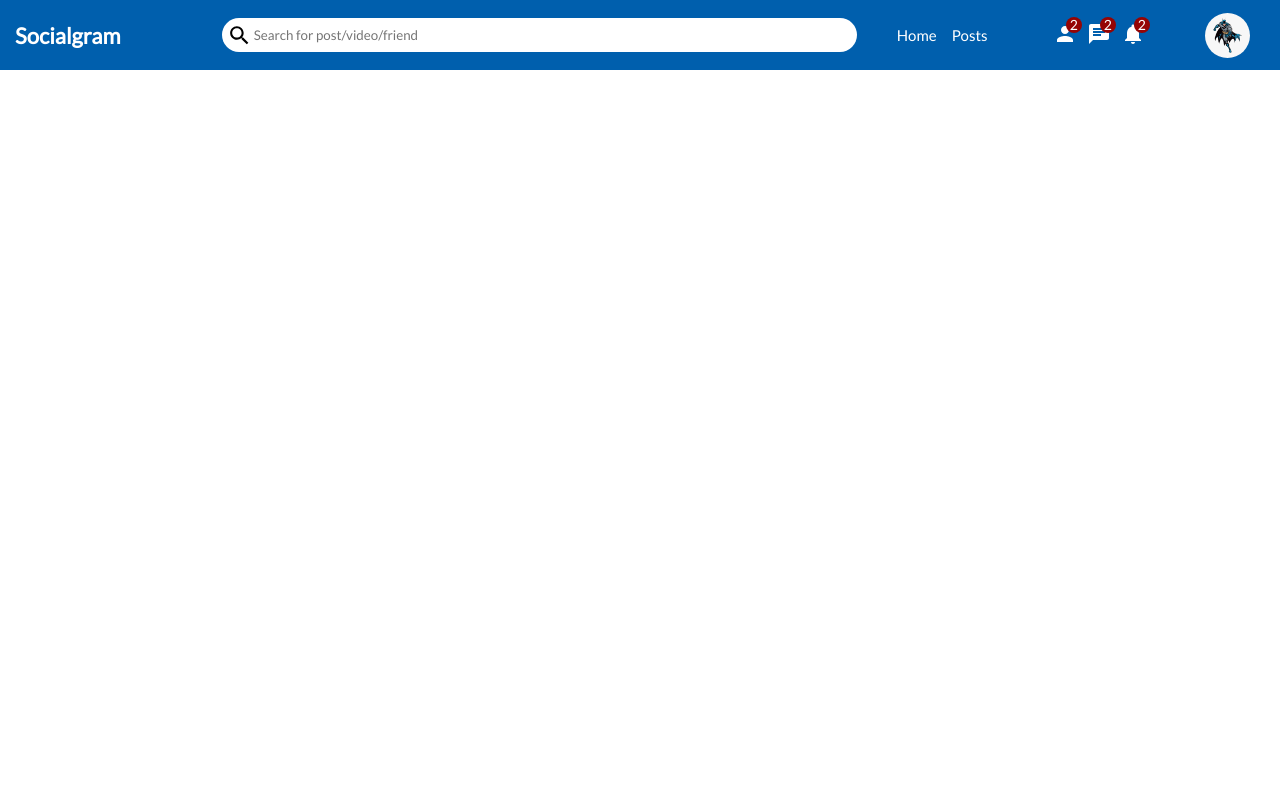
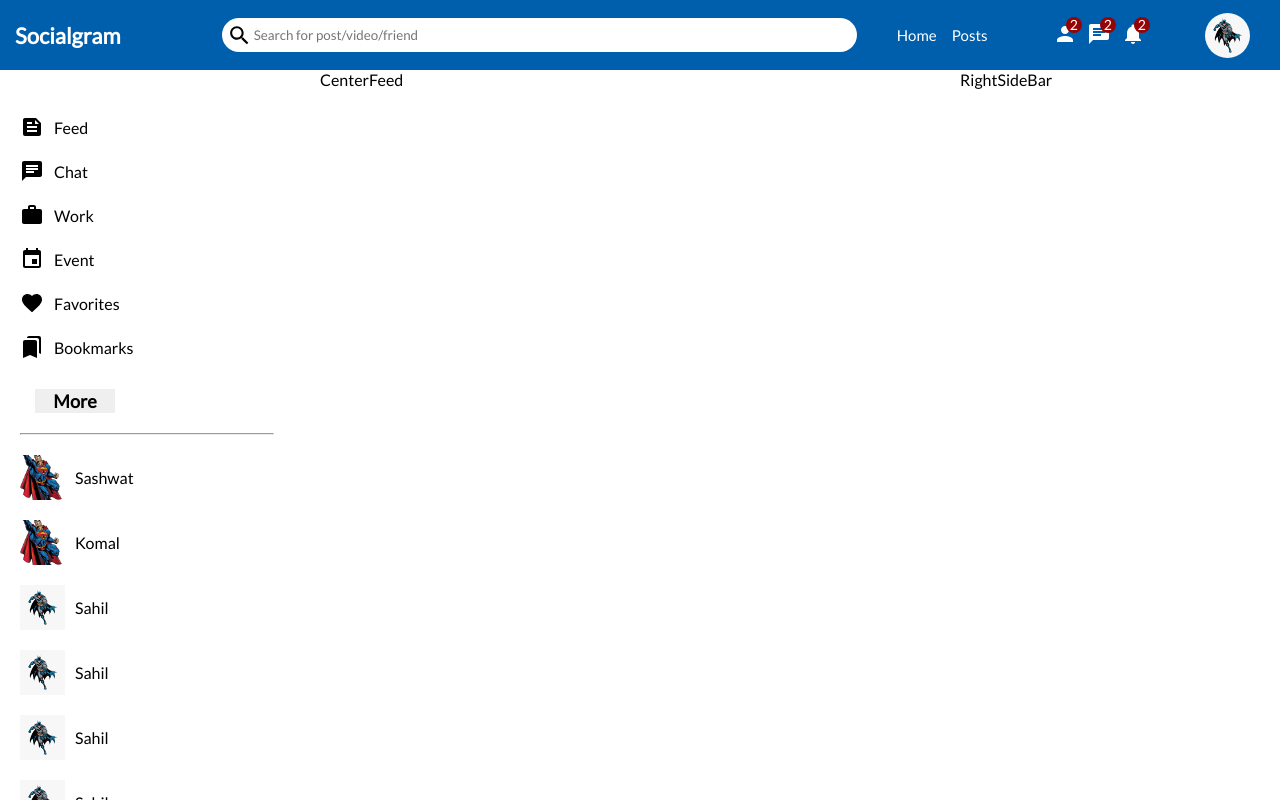
Before and after one commit to Sashwat-43/SocialMediaApp, a React (Create React App) app in the folder socialmediafrontend/: page / in a window 1280 px wide. Built offline with nearby package versions, Linux system fonts and the light colour scheme; the HTML template or start-up script is replaced by a standard one.

Commit message:
added left scroll bar

```diff
--- /dev/null
+++ b/socialmediafrontend/src/components/CenterFeed/CenterFeed.css
@@ -0,0 +1,3 @@
+.CenterFeed{
+    flex:6;
+}
--- /dev/null
+++ b/socialmediafrontend/src/components/CenterFeed/CenterFeed.jsx
@@ -0,0 +1,8 @@
+import React from 'react'
+import './CenterFeed.css'
+
+export default function CenterFeed() {
+  return (
+    <div className='CenterFeed'>CenterFeed</div>
+  )
+}
--- /dev/null
+++ b/socialmediafrontend/src/components/LeftSideBar/LeftSideBar.css
@@ -0,0 +1,84 @@
+.LeftSideBar{
+    height:calc(100vh - 70px);
+    flex: 3;
+    overflow-y: scroll;
+}
+
+.Wrap{
+    padding:20px;
+}
+
+.ItemsList{
+    padding: 0;
+    list-style: none;
+}
+
+.ItemsList li{
+    display: flex;
+    align-items: center;
+    margin-bottom:20px;
+}
+
+.ItemsList li .Text{
+    cursor: pointer;
+}
+
+.ItemsList:nth-child(1){
+    margin-top: 25px;
+}
+
+.ItemsList .Text{
+    margin-left: 10px;
+}
+
+.Button{
+    cursor: pointer;
+    border:none;
+    width:80px;
+    font-size: 18px;
+    font-weight: bolder;
+    margin: 10px 15px;
+}
+
+.Line{
+    margin-top: 10px;
+    width:90%;
+}
+
+.Friends{
+    padding: 0;
+    margin-left: 0;
+    margin-right: 5px;
+    border-radius: 50%;
+    margin-top: 20px;
+    list-style: none;
+}
+
+.Friend{
+    display: flex;
+    align-items: center;
+    margin-bottom: 20px;
+
+}
+
+.FriendName{
+    margin-left: 10px;
+}
+
+.FriendImage{
+    height: 45px;
+    width: 45px;
+    object-fit: cover;
+}
+
+::-webkit-scrollbar{
+    width: 5px;
+}
+
+::-webkit-scrollbar-track{
+    background-color: rgb(249, 248, 248);
+}
+
+::-webkit-scrollbar-thumb{
+    background-color: rgb(215, 214, 214);
+}
--- /dev/null
+++ b/socialmediafrontend/src/components/LeftSideBar/LeftSideBar.jsx
@@ -0,0 +1,80 @@
+import React from 'react'
+import './LeftSideBar.css';
+import {Feed,Chat,Work,Event,Favorite,Bookmarks} from '@mui/icons-material';
+
+
+export default function LeftSideBar() {
+  return (
+    <div className='LeftSideBar'>
+        <div className='Wrap'>
+            <ul className='ItemsList'>
+                <li className='Item'>
+                    <Feed className='Feed'/>
+                    <span className='Text'>
+                        Feed
+                    </span>
+                </li>
+                <li className='Item'>
+                    <Chat className='Chat'/>
+                    <span className='Text'>
+                        Chat
+                    </span>
+                </li>
+                <li className='Item'>
+                    <Work className='Work'/>
+                    <span className='Text'>
+                        Work
+                    </span>
+                </li>
+                <li className='Item'>
+                    <Event className='Event'/>
+                    <span className='Text'>
+                        Event
+                    </span>
+                </li>
+                <li className='Item'>
+                    <Favorite className='Favorites'/>
+                    <span className='Text'>
+                        Favorites
+                    </span>
+                </li>
+                <li className='Item'>
+                    <Bookmarks className='Bookmarks'/>
+                    <span className='Text'>
+                        Bookmarks
+                    </span>
+                </li>
+            </ul>
+            <button className='Button'>More  </button>
+            <hr className='Line'/>
+            <ul className='Friends'>
+                <li className='Friend'>
+                    <img className='FriendImage' src='/assets/profilePics/pic2.png' alt="Friend's Pic"/>
+                    <span className='FriendName'>Sashwat</span>
+                </li>
+                <li className='Friend'>
+                    <img className='FriendImage' src='/assets/profilePics/pic2.png' alt="Friend's Pic"/>
+                    <span className='FriendName'>Komal</span>
+                </li>
+                <li className='Friend'>
+                    <img className='FriendImage' src='/assets/profilePics/pic1.png' alt="Friend's Pic"/>
+                    <span className='FriendName'>Sahil</span>
+                </li>
+                <li className='Friend'>
+                    <img className='FriendImage' src='/assets/profilePics/pic1.png' alt="Friend's Pic"/>
+                    <span className='FriendName'>Sahil</span>
+                </li>
+                <li className='Friend'>
+                    <img className='FriendImage' src='/assets/profilePics/pic1.png' alt="Friend's Pic"/>
+                    <span className='FriendName'>Sahil</span>
+                </li>
+                <li className='Friend'>
+                    <img className='FriendImage' src='/assets/profilePics/pic1.png' alt="Friend's Pic"/>
+                    <span className='FriendName'>Sahil</span>
+                </li>
+
+            </ul>
+        </div>
+    </div>
+  )
+}
--- /dev/null
+++ b/socialmediafrontend/src/components/RightSideBar/RightSideBar.css
@@ -0,0 +1,3 @@
+.RightSideBar{
+    flex:3
+}
--- /dev/null
+++ b/socialmediafrontend/src/components/RightSideBar/RightSideBar.jsx
@@ -0,0 +1,8 @@
+import React from 'react'
+import './RightSideBar.css';
+
+export default function RightSideBar() {
+  return (
+    <div className='RightSideBar'>RightSideBar</div>
+  )
+}
--- a/socialmediafrontend/src/pages/home/HomePage.css
+++ b/socialmediafrontend/src/pages/home/HomePage.css
@@ -0,0 +1,4 @@
+.HomePage{
+    display: flex;
+    width: 100%;
+}
--- a/socialmediafrontend/src/pages/home/HomePage.jsx
+++ b/socialmediafrontend/src/pages/home/HomePage.jsx
@@ -1,8 +1,20 @@
 import React from 'react';
+import CenterFeed from '../../components/CenterFeed/CenterFeed';
+import LeftSideBar from '../../components/LeftSideBar/LeftSideBar';
+import RightSideBar from '../../components/RightSideBar/RightSideBar';
 import TopNavBar from '../../components/TopNavBar/TopNavBar';
+import './HomePage.css'
 
 export default function HomePage() {
   return (
-    <TopNavBar/>
+    <>
+      <TopNavBar/>
+      <div className='HomePage'>
+        <LeftSideBar/>
+        <CenterFeed/>
+        <RightSideBar/>
+      </div>
+    </>
+
   )
 }
```
